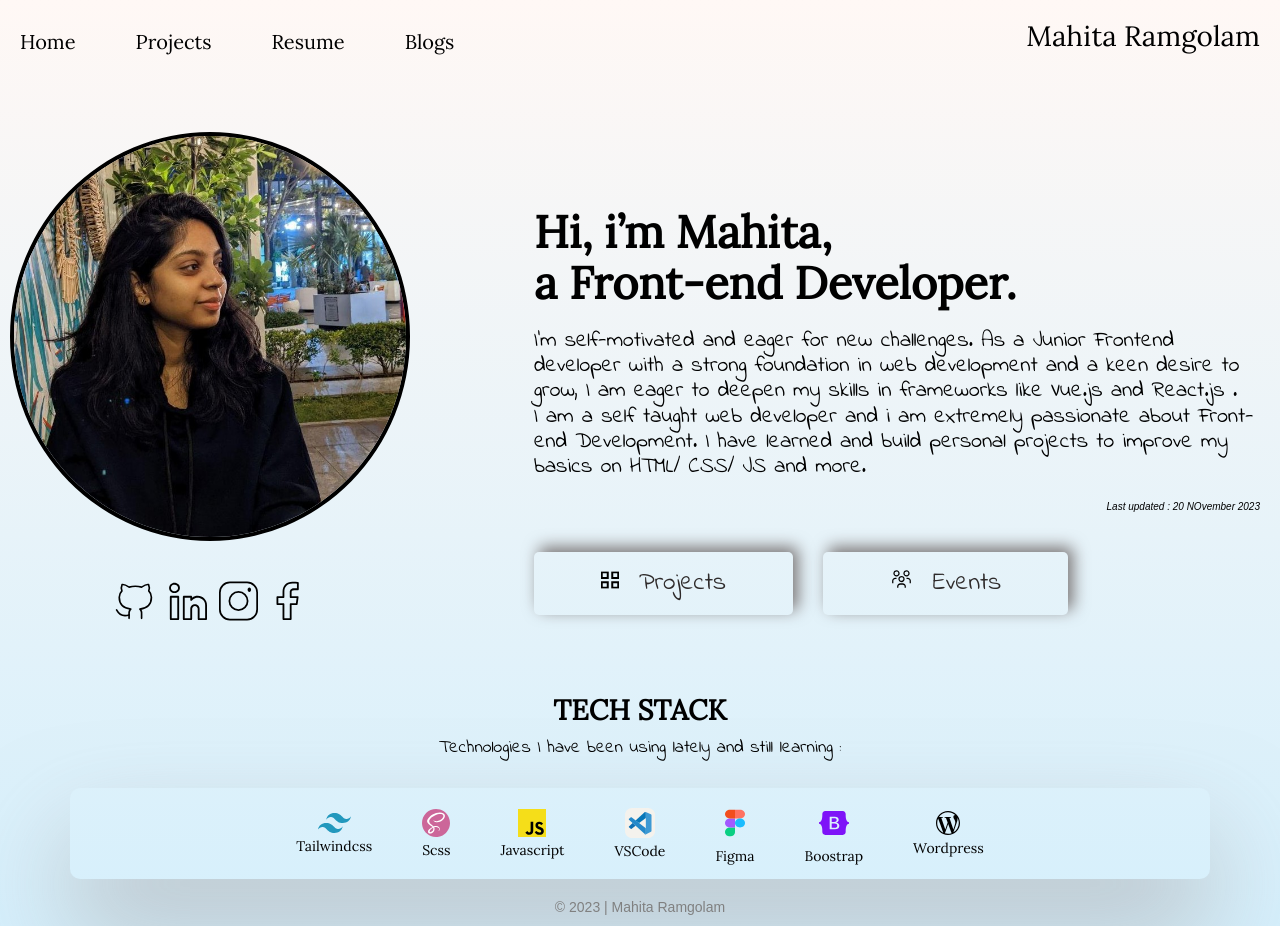
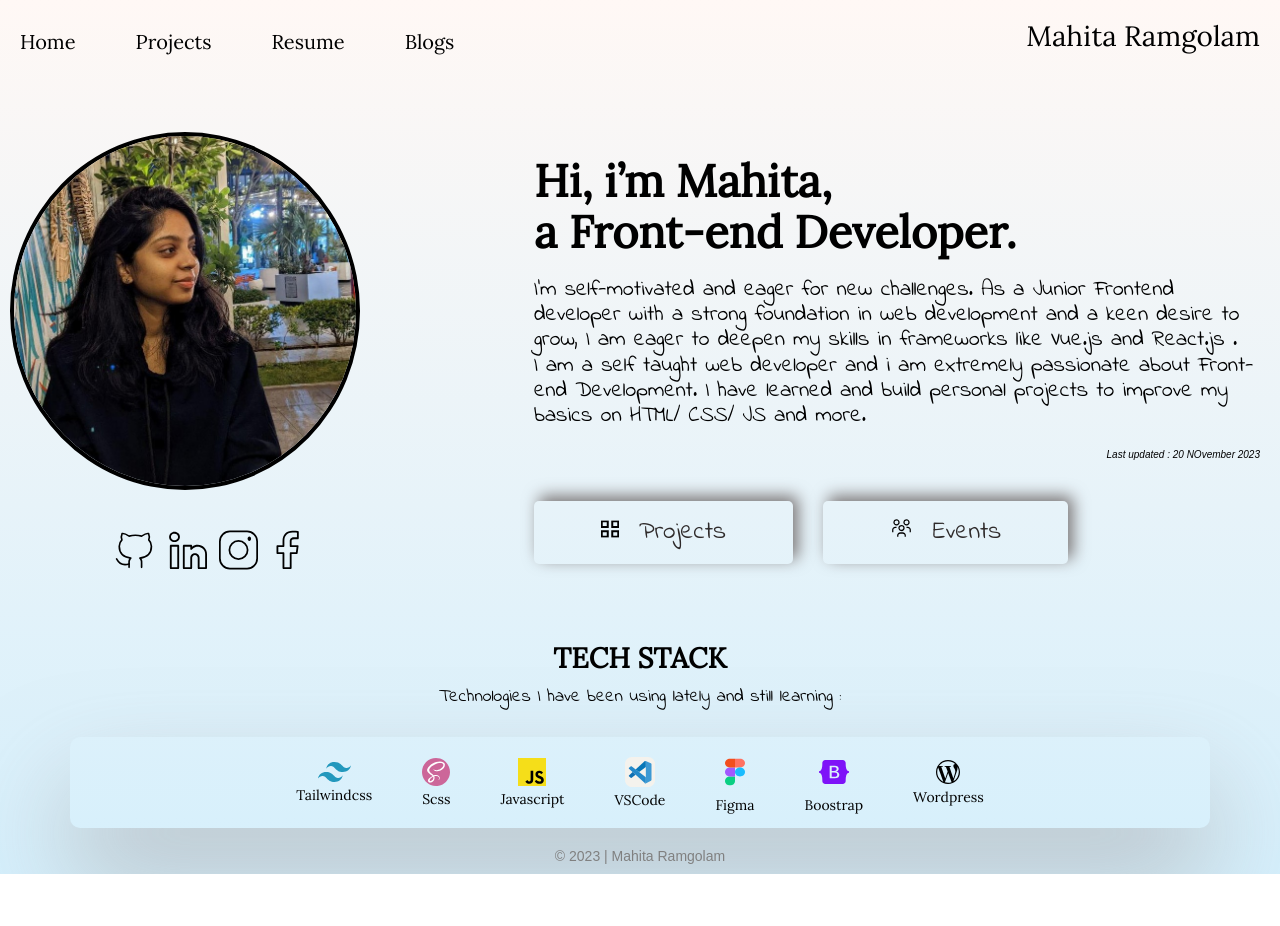
Before and after one commit to mahita098/mahita-portfolio, a website built with Vite: page index.html in a window 1280 px wide. After the commit the page ends 874 px from the top, so only its background shows below. Built offline with nearby package versions, Linux system fonts and the light colour scheme.

Commit message:
sadness is seeing your old codes

```diff
--- a/src/sass/_home.scss
+++ b/src/sass/_home.scss
@@ -69,12 +69,12 @@ a:link {
         }
 
         @include mini-laptop {
-          width: 400px;
+          width: 350px;
           margin: 0;
         }
 
         @include laptop {
-          width: 480px;
+          width: 400px;
         }
       }
     }
```
Also changed, not shown: public/assets/css/style.css.
